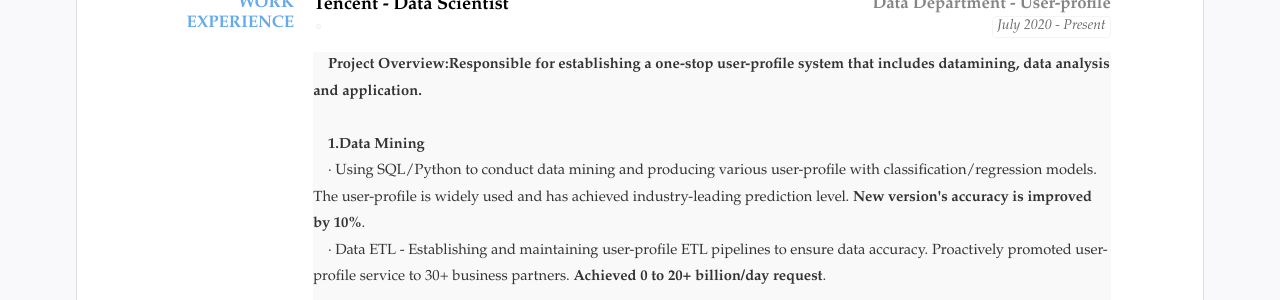
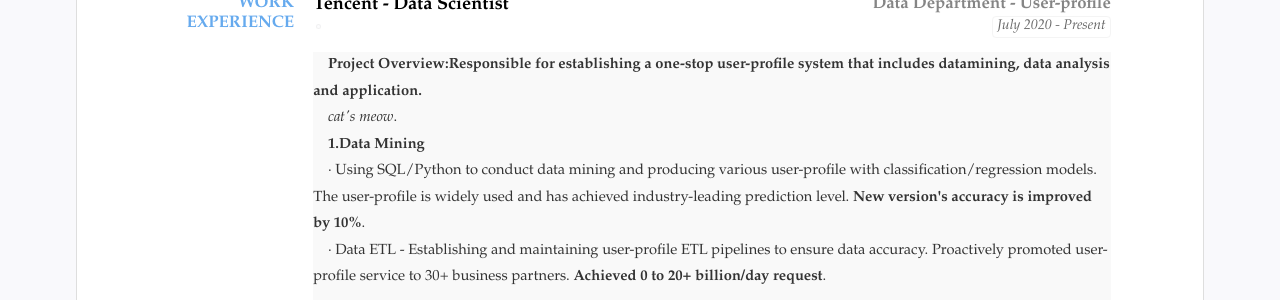
Before and after one commit to hazelyang518/eng_cv, a Jekyll site: the page built from index.html, in a window 1280 px wide. Shown: the part 632-932 px from the top of the page. Built offline with Jekyll 4.4.1, drawn with Linux system fonts in a browser that asks for light colours.

Commit message:
Update resume.yml

```diff
--- a/_data/resume.yml
+++ b/_data/resume.yml
@@ -100,7 +100,7 @@ main: #简历主要内容，
     # - 画像提升
     # - 实验配置
     # summary: 职务或者工作总结(自动折叠)
-    detail: <strong>Project Overview:Responsible for establishing a one-stop user-profile system that includes datamining, data analysis and application.</strong> <br>  &nbsp &nbsp
+    detail: <strong>Project Overview:Responsible for establishing a one-stop user-profile system that includes datamining, data analysis and application.</strong> <br>  &nbsp &nbsp  <em>cat's meow</em>.
             <br>  &nbsp &nbsp
             <strong>1.Data Mining</strong> <br>  &nbsp &nbsp
             · Using SQL/Python to conduct data mining and producing various user-profile with classification/regression models. The user-profile is widely used and has achieved industry-leading prediction level. <strong>New version's accuracy is improved by 10%</strong>. <br>  &nbsp &nbsp
```
